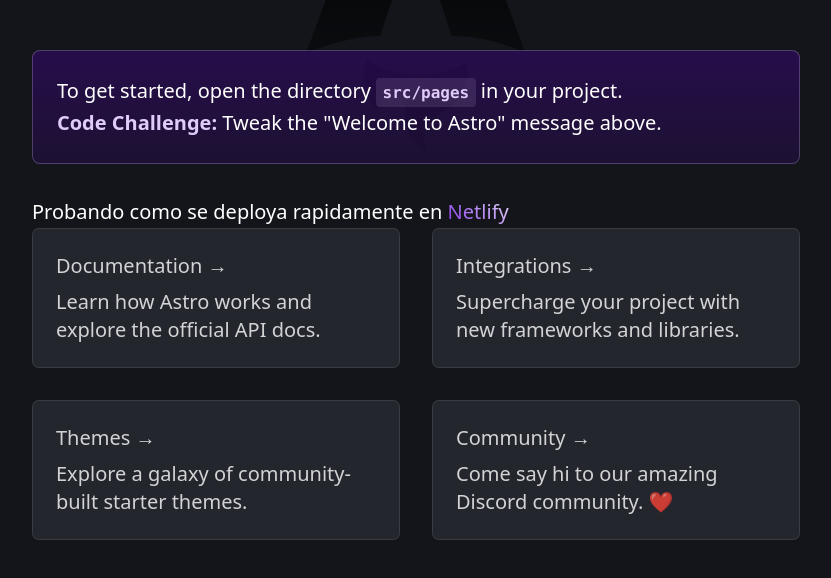
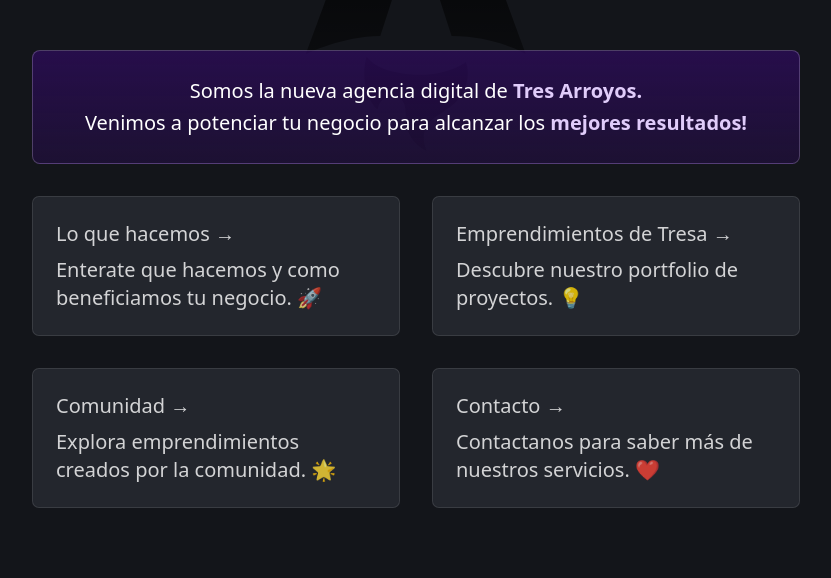
Before and after one commit to paradisomartin/spark-front, an Astro site: page / in a window 1280 px wide. Shown: the part 94-672 px from the top of the page, without its empty margins (224-1055 px from the left). Built offline with nearby package versions, Linux system fonts and the light colour scheme; Astro itself is replaced by a stand-in of ours.

Commit message:
main page borrador

```diff
--- a/src/pages/index.astro
+++ b/src/pages/index.astro
@@ -1,6 +1,6 @@
 ---
-import Layout from '../layouts/Layout.astro';
-import Card from '../components/Card.astro';
+import Layout from "../layouts/Layout.astro";
+import Card from "../components/Card.astro";
 ---
 
 <Layout title="Welcome to Astro.">
@@ -34,31 +34,32 @@ import Card from '../components/Card.astro';
 			</defs>
 		</svg>
 		<h1>Hola <span class="text-gradient">Spark!</span></h1>
-		<p class="instructions">
-			To get started, open the directory <code>src/pages</code> in your project.<br />
-			<strong>Code Challenge:</strong> Tweak the "Welcome to Astro" message above.
+		<p class="instructions text-center">
+			Somos la nueva agencia digital de
+			<strong>Tres Arroyos.</strong>
+			<br>
+			 Venimos a potenciar tu negocio para alcanzar los <strong>mejores resultados! </strong>
 		</p>
-		<p>Probando como se deploya rapidamente en <span class="text-gradient">Netlify</span> </p>
 		<ul role="list" class="link-card-grid">
 			<Card
-				href="https://docs.astro.build/"
-				title="Documentation"
-				body="Learn how Astro works and explore the official API docs."
+				href="/about-us.html"
+				title="Lo que hacemos"
+				body="Enterate que hacemos y como beneficiamos tu negocio. 🚀"
 			/>
 			<Card
-				href="https://astro.build/integrations/"
-				title="Integrations"
-				body="Supercharge your project with new frameworks and libraries."
+				href="/portfolio.html"
+				title="Emprendimientos de Tresa"
+				body="Descubre nuestro portfolio de proyectos. 💡"
 			/>
 			<Card
-				href="https://astro.build/themes/"
-				title="Themes"
-				body="Explore a galaxy of community-built starter themes."
+				href="/community.html"
+				title="Comunidad"
+				body="Explora emprendimientos creados por la comunidad. 🌟"
 			/>
 			<Card
-				href="https://astro.build/chat/"
-				title="Community"
-				body="Come say hi to our amazing Discord community. ❤️"
+				href="/contact.html"
+				title="Contacto"
+				body="Contactanos para saber más de nuestros servicios. ❤️"
 			/>
 		</ul>
 	</main>
@@ -100,7 +101,10 @@ import Card from '../components/Card.astro';
 	.instructions {
 		margin-bottom: 2rem;
 		border: 1px solid rgba(var(--accent-light), 25%);
-		background: linear-gradient(rgba(var(--accent-dark), 66%), rgba(var(--accent-dark), 33%));
+		background: linear-gradient(
+			rgba(var(--accent-dark), 66%),
+			rgba(var(--accent-dark), 33%)
+		);
 		padding: 1.5rem;
 		border-radius: 8px;
 	}
```
